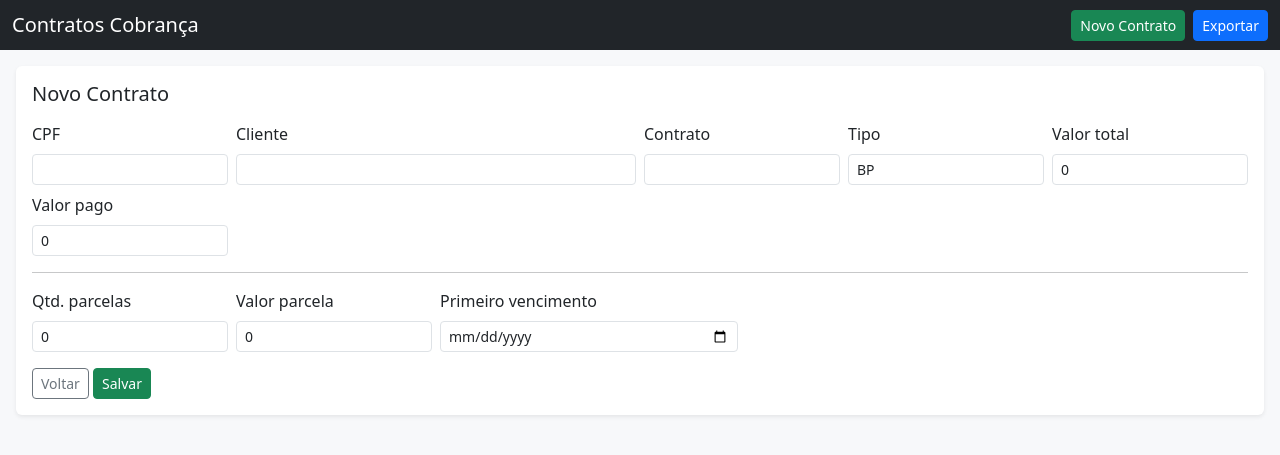
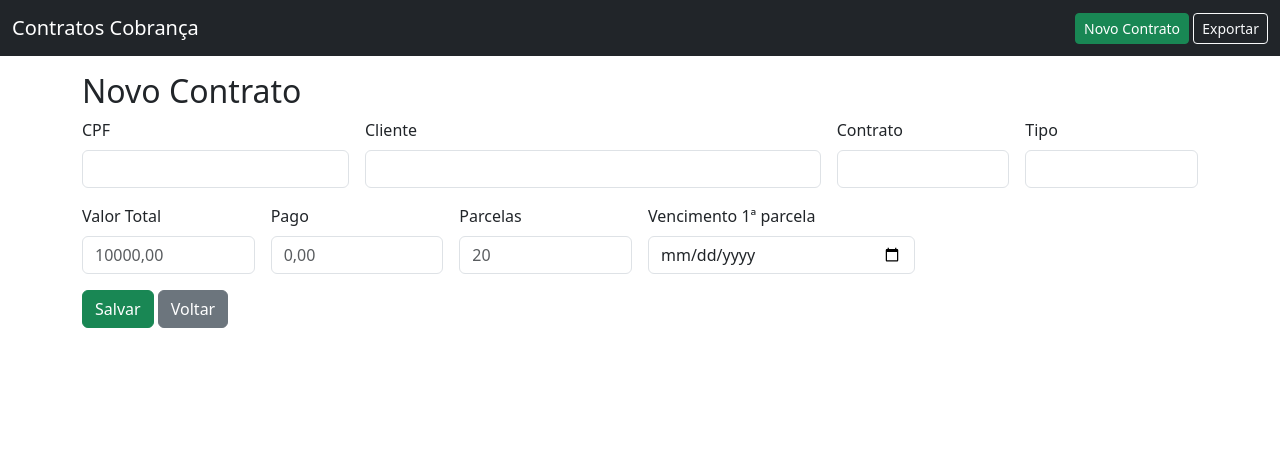
Before and after one commit to felipe4128/novo_contratos_cobranca, a Flask app: page /novo in a window 1280 px wide. Shown: the top 455 px of the page. Run offline with Flask 3, Linux system fonts and the light colour scheme; some libraries are stand-ins or nearby versions.

Commit message:
Atualiza projeto: correções e layout

```diff
--- a/app.py
+++ b/app.py
@@ -1,184 +1,185 @@
 
 import os
-from datetime import date, datetime
-from dateutil.relativedelta import relativedelta
-
+from datetime import datetime, date, timedelta
 from flask import Flask, render_template, request, redirect, url_for, send_file, flash
 from flask_sqlalchemy import SQLAlchemy
+import csv
+from io import StringIO
 
-# ----------------------------------------------------------------------------
-# App e DB
-# ----------------------------------------------------------------------------
+def fix_database_url(uri: str) -> str:
+    # render sometimes gives postgres://
+    if uri and uri.startswith("postgres://"):
+        return uri.replace("postgres://", "postgresql+psycopg2://", 1)
+    return uri
+
 app = Flask(__name__)
-app.secret_key = os.environ.get("SECRET_KEY", "dev-secret")
+app.secret_key = os.environ.get("SECRET_KEY", "dev-key")
 
-# Caminho para SQLite local (persistente)
+# ensure instance folder
 os.makedirs(app.instance_path, exist_ok=True)
-default_sqlite = "sqlite:///" + os.path.join(app.instance_path, "credito.db")
 
-# DATABASE_URL (Render / Postgres) ou SQLite local
+# DB config
 uri = os.environ.get("DATABASE_URL", "").strip()
 if uri:
-    # Render às vezes envia 'postgres://'
-    if uri.startswith("postgres://"):
-        uri = uri.replace("postgres://", "postgresql+psycopg2://", 1)
+    uri = fix_database_url(uri)
 else:
-    uri = default_sqlite
+    db_path = os.path.join(app.instance_path, "credito.db")
+    uri = f"sqlite:///{db_path}"
 
 app.config["SQLALCHEMY_DATABASE_URI"] = uri
 app.config["SQLALCHEMY_TRACK_MODIFICATIONS"] = False
 
 db = SQLAlchemy(app)
 
-# ----------------------------------------------------------------------------
-# Modelos
-# ----------------------------------------------------------------------------
+# Models
 class Contrato(db.Model):
-    __tablename__ = "contrato"
     id = db.Column(db.Integer, primary_key=True)
-    cpf = db.Column(db.String(20), nullable=True)
-    cliente = db.Column(db.String(200), nullable=False)
-    contrato = db.Column(db.String(50), nullable=True)          # número do contrato
-    tipo = db.Column(db.String(20), nullable=True)
+    cpf = db.Column(db.String(20))
+    cliente = db.Column(db.String(120))
+    contrato = db.Column(db.String(50))
+    tipo = db.Column(db.String(50))
 
-    valor = db.Column(db.Float, default=0.0)                     # valor total
-    pago = db.Column(db.Float, default=0.0)                      # valor pago
-
-    # Campos do resumo
-    valor_abatido = db.Column(db.Float, default=0.0)
-    custas = db.Column(db.Float, default=0.0)
-    custas_deduzida = db.Column(db.Float, default=0.0)
-    protesto = db.Column(db.Float, default=0.0)
-    protesto_deduzido = db.Column(db.Float, default=0.0)
-    honorario = db.Column(db.Float, default=0.0)
-    honorario_repassado = db.Column(db.Float, default=0.0)
-    alvara = db.Column(db.Float, default=0.0)
-    alvara_recebido = db.Column(db.Float, default=0.0)
-    ganho = db.Column(db.Float, default=0.0)
+    valor = db.Column(db.Float, default=0)          # valor total
+    pago = db.Column(db.Float, default=0)           # valor pago
+    abatido = db.Column(db.Float, default=0)
+    custas = db.Column(db.Float, default=0)
+    custas_deduzida = db.Column(db.Float, default=0)
+    protesto = db.Column(db.Float, default=0)
+    protesto_deduzido = db.Column(db.Float, default=0)
+    honorario = db.Column(db.Float, default=0)
+    honorario_repassado = db.Column(db.Float, default=0)
+    alvara = db.Column(db.Float, default=0)
+    alvara_recebido = db.Column(db.Float, default=0)
+    ganho = db.Column(db.Float, default=0)
 
     created_at = db.Column(db.DateTime, default=datetime.utcnow)
 
-    parcelas = db.relationship("Parcela", backref="contrato", cascade="all, delete-orphan", lazy="dynamic")
+    parcelas = db.relationship("Parcela", backref="contrato", cascade="all, delete-orphan", lazy=True)
 
 class Parcela(db.Model):
-    __tablename__ = "parcela"
     id = db.Column(db.Integer, primary_key=True)
     contrato_id = db.Column(db.Integer, db.ForeignKey("contrato.id"), nullable=False)
-    numero = db.Column(db.Integer, nullable=False, default=1)
-    vencimento = db.Column(db.Date, nullable=True)
-    valor = db.Column(db.Float, default=0.0)
-    baixado_em = db.Column(db.Date, nullable=True)
+    numero = db.Column(db.Integer, nullable=False)
+    vencimento = db.Column(db.Date, nullable=False)
+    valor = db.Column(db.Float, default=0)
+    baixado_em = db.Column(db.Date)
 
-# ----------------------------------------------------------------------------
-# Helpers / Filtros Jinja
-# ----------------------------------------------------------------------------
-def brl(v):
+def brl(value):
     try:
-        return f"{float(v):,.2f}".replace(",", "X").replace(".", ",").replace("X", ".")
+        v = float(value or 0)
     except Exception:
-        return "0,00"
-
-def data(dt):
-    if not dt:
-        return ""
-    if isinstance(dt, (datetime, date)):
-        return dt.strftime("%d/%m/%Y")
-    return str(dt)
+        v = 0.0
+    # Simple Brazilian format
+    return f"{v:,.2f}".replace(",", "X").replace(".", ",").replace("X", ".")
 
 app.jinja_env.filters["brl"] = brl
-app.jinja_env.filters["data"] = data
 
-# ----------------------------------------------------------------------------
-# Migração mínima (cria tabelas se não existirem)
-# ----------------------------------------------------------------------------
-with app.app_context():
+def parse_iso_date(s: str):
+    if not s:
+        return None
+    s = s.strip()
+    for fmt in ("%Y-%m-%d", "%d/%m/%Y"):
+        try:
+            return datetime.strptime(s, fmt).date()
+        except ValueError:
+            continue
+    return None
+
+@app.before_first_request
+def init_db():
     db.create_all()
 
-# ----------------------------------------------------------------------------
-# Rotas
-# ----------------------------------------------------------------------------
 @app.route("/")
 def index():
-    contratos = (
-        Contrato.query
-        .order_by(Contrato.created_at.desc())
-        .all()
-    )
+    contratos = Contrato.query.order_by(Contrato.created_at.desc()).all()
     return render_template("index.html", contratos=contratos)
 
 @app.route("/novo", methods=["GET", "POST"])
 def novo():
     if request.method == "POST":
-        # Campos básicos
+        cpf = request.form.get("cpf", "").strip()
+        cliente = request.form.get("cliente", "").strip()
+        numero_contrato = request.form.get("contrato", "").strip()
+        tipo = request.form.get("tipo", "").strip()
+        try:
+            valor_total = float(request.form.get("valor", "0").replace(",", ".") or 0)
+        except:
+            valor_total = 0.0
+        try:
+            valor_pago = float(request.form.get("pago", "0").replace(",", ".") or 0)
+        except:
+            valor_pago = 0.0
+
+        try:
+            qtd_parcelas = int(request.form.get("parcelas", "0") or 0)
+        except:
+            qtd_parcelas = 0
+
+        venc_entrada = parse_iso_date(request.form.get("vencimento_entrada", ""))
+
         c = Contrato(
-            cpf=request.form.get("cpf") or "",
-            cliente=request.form.get("cliente") or "",
-            contrato=request.form.get("contrato") or "",
-            tipo=request.form.get("tipo") or "",
-            valor=float(request.form.get("valor_total") or 0),
-            pago=float(request.form.get("valor_pago") or 0),
+            cpf=cpf, cliente=cliente, contrato=numero_contrato, tipo=tipo,
+            valor=valor_total, pago=valor_pago
         )
         db.session.add(c)
-        db.session.flush()  # obter id antes de gerar parcelas
+        db.session.flush()  # get id
 
-        # Geração de parcelas
-        try:
-            qtd = int(request.form.get("qtd_parcelas") or 0)
-        except Exception:
-            qtd = 0
-        valor_parcela = float(request.form.get("valor_parcela") or 0)
-        primeiro_venc = request.form.get("primeiro_vencimento") or ""
-        try:
-            base = datetime.strptime(primeiro_venc, "%Y-%m-%d").date() if primeiro_venc else None
-        except Exception:
-            base = None
-
-        for i in range(qtd):
-            venc = base + relativedelta(months=i) if base else None
-            p = Parcela(contrato_id=c.id, numero=i+1, vencimento=venc, valor=valor_parcela)
-            db.session.add(p)
+        if qtd_parcelas > 0 and venc_entrada:
+            valor_parcela = round((valor_total / qtd_parcelas) if valor_total else 0, 2)
+            # gerar mensal
+            v = venc_entrada
+            for n in range(1, qtd_parcelas + 1):
+                p = Parcela(contrato_id=c.id, numero=n, vencimento=v, valor=valor_parcela)
+                db.session.add(p)
+                # proximo mês (aprox, soma 30 dias até cair no mesmo dia)
+                month = v.month + 1
+                year = v.year + (month - 1) // 12
+                month = (month - 1) % 12 + 1
+                # mantém dia se possível, senão último dia do mês
+                day = min(v.day, [31, 29 if year%4==0 and (year%100!=0 or year%400==0) else 28, 31, 30, 31, 30, 31, 31, 30, 31, 30, 31][month-1])
+                v = date(year, month, day)
 
         db.session.commit()
         flash("Contrato criado com sucesso!", "success")
-        return redirect(url_for("parcelas", id=c.id))
+        return redirect(url_for("index"))
 
     return render_template("novo.html")
 
+@app.route("/parcelas/<int:id>")
 @app.route("/contrato/<int:id>/parcelas")
 def parcelas(id):
     c = Contrato.query.get_or_404(id)
-    parcels = c.parcelas.order_by(Parcela.numero.asc()).all()
+    parcels = Parcela.query.filter_by(contrato_id=id).order_by(Parcela.numero.asc()).all()
 
-    # Monta 'resumo' para exibição no topo (cards)
-    resumo = {
-        "valor": c.valor,
-        "valor_pago": c.pago,
-        "valor_abatido": c.valor_abatido,
-        "custas": c.custas,
-        "custas_deduzida": c.custas_deduzida,
-        "protesto": c.protesto,
-        "protesto_deduzido": c.protesto_deduzido,
-        "honorario": c.honorario,
-        "honorario_repassado": c.honorario_repassado,
-        "alvara": c.alvara,
-        "alvara_recebido": c.alvara_recebido,
-        "ganho": c.ganho,
-    }
+    # resumo simples (poderia ser ajustado conforme regra)
+    resumo = dict(
+        valor=c.valor or 0,
+        pago=c.pago or 0,
+        abatido=c.abatido or 0,
+        custas=c.custas or 0,
+        custas_deduzida=c.custas_deduzida or 0,
+        protesto=c.protesto or 0,
+        protesto_deduzido=c.protesto_deduzido or 0,
+        honorario=c.honorario or 0,
+        honorario_repassado=c.honorario_repassado or 0,
+        alvara=c.alvara or 0,
+        alvara_recebido=c.alvara_recebido or 0,
+        ganho=c.ganho or 0,
+    )
     return render_template("parcelas.html", contrato=c, parcels=parcels, resumo=resumo)
 
-@app.route("/contrato/<int:cid>/parcela/<int:pid>/baixar", methods=["POST"])
-def baixar_parcela(cid, pid):
-    p = Parcela.query.filter_by(id=pid, contrato_id=cid).first_or_404()
+@app.route("/baixar_parcela/<int:contrato_id>/<int:parcela_id>", methods=["POST"])
+def baixar_parcela(contrato_id, parcela_id):
+    p = Parcela.query.filter_by(id=parcela_id, contrato_id=contrato_id).first_or_404()
     if not p.baixado_em:
         p.baixado_em = date.today()
-        db.session.commit()
-        flash("Parcela baixada com sucesso!", "success")
-    return redirect(url_for("parcelas", id=cid))
-
-@app.route("/info/<int:id>")
-def editar_info(id):
-    c = Contrato.query.get_or_404(id)
-    return render_template("info.html", c=c)
+        # acumula no contrato.pago
+        if p.valor:
+            c = p.contrato
+            c.pago = (c.pago or 0) + p.valor
+    db.session.commit()
+    flash("Parcela baixada com sucesso!", "success")
+    return redirect(url_for("parcelas", id=contrato_id))
 
 @app.route("/excluir/<int:id>", methods=["POST"])
 def excluir(id):
@@ -188,28 +189,25 @@ def excluir(id):
     flash("Contrato excluído.", "warning")
     return redirect(url_for("index"))
 
+@app.route("/info/<int:id>")
+def info(id):
+    c = Contrato.query.get_or_404(id)
+    return render_template("info.html", c=c)
+
 @app.route("/exportar")
 def exportar():
-    # CSV simples
-    from io import StringIO, BytesIO
-    import csv
-    output = StringIO()
-    writer = csv.writer(output, delimiter=';')
-    writer.writerow(["ID","CPF","Cliente","Contrato","Tipo","Valor","Pago"])
-    for x in Contrato.query.order_by(Contrato.id.asc()).all():
-        writer.writerow([x.id, x.cpf, x.cliente, x.contrato, x.tipo, f"{x.valor:.2f}", f"{x.pago:.2f}"])
-    data = output.getvalue().encode("utf-8-sig")
-    mem = BytesIO(data)
-    mem.seek(0)
-    return send_file(mem, as_attachment=True, download_name="contratos.csv", mimetype="text/csv")
+    si = StringIO()
+    writer = csv.writer(si, delimiter=";")
+    writer.writerow(["id","cpf","cliente","contrato","tipo","valor","pago"])
+    for c in Contrato.query.order_by(Contrato.id.asc()).all():
+        writer.writerow([c.id,c.cpf,c.cliente,c.contrato,c.tipo,c.valor or 0,c.pago or 0])
+    si.seek(0)
+    return send_file(
+        StringIO(si.read()),
+        mimetype="text/csv",
+        as_attachment=True,
+        download_name="contratos.csv"
+    )
 
-# Alias compatível com o que você já usava (se necessário)
-@app.route("/parcelas/<int:id>")
-def ver_parcelas_compat(id):
-    return redirect(url_for("parcelas", id=id))
-
-# ----------------------------------------------------------------------------
-# Run
-# ----------------------------------------------------------------------------
 if __name__ == "__main__":
     app.run(host="0.0.0.0", port=int(os.environ.get("PORT", 5000)), debug=True)
--- a/requirements.txt
+++ b/requirements.txt
@@ -1,4 +1,4 @@
-Flask==3.1.0
+Flask==3.1.1
 Flask_SQLAlchemy==3.1.1
+SQLAlchemy==2.0.42
 psycopg2-binary==2.9.10
-python-dateutil==2.9.0.post0
--- a/templates/base.html
+++ b/templates/base.html
@@ -1,3 +1,4 @@
+
 <!doctype html>
 <html lang="pt-br">
 <head>
@@ -5,29 +6,22 @@
   <meta name="viewport" content="width=device-width, initial-scale=1">
   <title>Contratos Cobrança</title>
   <link href="https://cdn.jsdelivr.net/npm/bootstrap@5.3.3/dist/css/bootstrap.min.css" rel="stylesheet">
-    <style>
-      body { background: #f7f8fa; }
-      .card-resumo .card-title { font-size: .85rem; color: #555; margin-bottom: .35rem; }
-      .card-resumo .valor { font-weight: 600; font-size: .95rem; }
-      .table-sm td, .table-sm th { padding: .45rem .5rem; }
-    </style>
 </head>
 <body>
-    <nav class="navbar navbar-dark bg-dark mb-3">
+<nav class="navbar navbar-dark bg-dark">
   <div class="container-fluid">
-        <span class="navbar-brand mb-0 h1">Contratos Cobrança</span>
-        <div class="d-flex gap-2">
-          <a href="{{ url_for('novo') }}" class="btn btn-success btn-sm">Novo Contrato</a>
-          <a href="{{ url_for('exportar') }}" class="btn btn-primary btn-sm">Exportar</a>
+    <a class="navbar-brand" href="{{ url_for('index') }}">Contratos Cobrança</a>
+    <div>
+      <a class="btn btn-success btn-sm" href="{{ url_for('novo') }}">Novo Contrato</a>
+      <a class="btn btn-outline-light btn-sm" href="{{ url_for('exportar') }}">Exportar</a>
     </div>
   </div>
 </nav>
-
-    <div class="container-fluid px-3">
+<div class="container my-3">
   {% with messages = get_flashed_messages(with_categories=true) %}
     {% if messages %}
       {% for cat, msg in messages %}
-            <div class="alert alert-{{ 'warning' if cat=='warning' else cat }} alert-dismissible fade show" role="alert">
+        <div class="alert alert-{{ 'warning' if cat=='warning' else ('success' if cat=='success' else 'info') }} alert-dismissible fade show" role="alert">
           {{ msg }}
           <button type="button" class="btn-close" data-bs-dismiss="alert"></button>
         </div>
@@ -37,7 +31,6 @@
 
   {% block content %}{% endblock %}
 </div>
-
 <script src="https://cdn.jsdelivr.net/npm/bootstrap@5.3.3/dist/js/bootstrap.bundle.min.js"></script>
 </body>
 </html>
--- a/templates/novo.html
+++ b/templates/novo.html
@@ -1,56 +1,44 @@
+
 {% extends "base.html" %}
 {% block content %}
-<div class="bg-white p-3 rounded shadow-sm">
-  <h5 class="mb-3">Novo Contrato</h5>
-  <form method="post">
-    <div class="row g-2">
-      <div class="col-md-2">
+<h2>Novo Contrato</h2>
+<form method="post" class="row g-3">
+  <div class="col-md-3">
     <label class="form-label">CPF</label>
-        <input name="cpf" class="form-control form-control-sm">
+    <input name="cpf" class="form-control" required>
   </div>
-      <div class="col-md-4">
+  <div class="col-md-5">
     <label class="form-label">Cliente</label>
-        <input name="cliente" required class="form-control form-control-sm">
+    <input name="cliente" class="form-control" required>
   </div>
   <div class="col-md-2">
     <label class="form-label">Contrato</label>
-        <input name="contrato" class="form-control form-control-sm">
+    <input name="contrato" class="form-control" required>
   </div>
   <div class="col-md-2">
     <label class="form-label">Tipo</label>
-        <input name="tipo" class="form-control form-control-sm" value="BP">
+    <input name="tipo" class="form-control">
+  </div>
+
+  <div class="col-md-2">
+    <label class="form-label">Valor Total</label>
+    <input name="valor" class="form-control" placeholder="10000,00">
   </div>
   <div class="col-md-2">
-        <label class="form-label">Valor total</label>
-        <input name="valor_total" type="number" step="0.01" class="form-control form-control-sm" value="0">
+    <label class="form-label">Pago</label>
+    <input name="pago" class="form-control" placeholder="0,00">
   </div>
   <div class="col-md-2">
-        <label class="form-label">Valor pago</label>
-        <input name="valor_pago" type="number" step="0.01" class="form-control form-control-sm" value="0">
-      </div>
-    </div>
-
-    <hr class="my-3">
-
-    <div class="row g-2">
-      <div class="col-md-2">
-        <label class="form-label">Qtd. parcelas</label>
-        <input name="qtd_parcelas" type="number" min="0" class="form-control form-control-sm" value="0">
-      </div>
-      <div class="col-md-2">
-        <label class="form-label">Valor parcela</label>
-        <input name="valor_parcela" type="number" step="0.01" class="form-control form-control-sm" value="0">
+    <label class="form-label">Parcelas</label>
+    <input name="parcelas" type="number" class="form-control" placeholder="20">
   </div>
   <div class="col-md-3">
-        <label class="form-label">Primeiro vencimento</label>
-        <input name="primeiro_vencimento" type="date" class="form-control form-control-sm">
+    <label class="form-label">Vencimento 1ª parcela</label>
+    <input name="vencimento_entrada" type="date" class="form-control" required>
   </div>
-    </div>
-
-    <div class="mt-3">
-      <a href="{{ url_for('index') }}" class="btn btn-outline-secondary btn-sm">Voltar</a>
-      <button class="btn btn-success btn-sm">Salvar</button>
+  <div class="col-12">
+    <button class="btn btn-success">Salvar</button>
+    <a href="{{ url_for('index') }}" class="btn btn-secondary">Voltar</a>
   </div>
 </form>
-</div>
 {% endblock %}
```
Also changed, not shown: render.yaml (+10 -3 lines), templates/index.html (+14 -10 lines), templates/info.html (+23 -12 lines), templates/parcelas.html (+21 -22 lines), README.md (added). Lines whose indentation alone changed are shown as unchanged.
